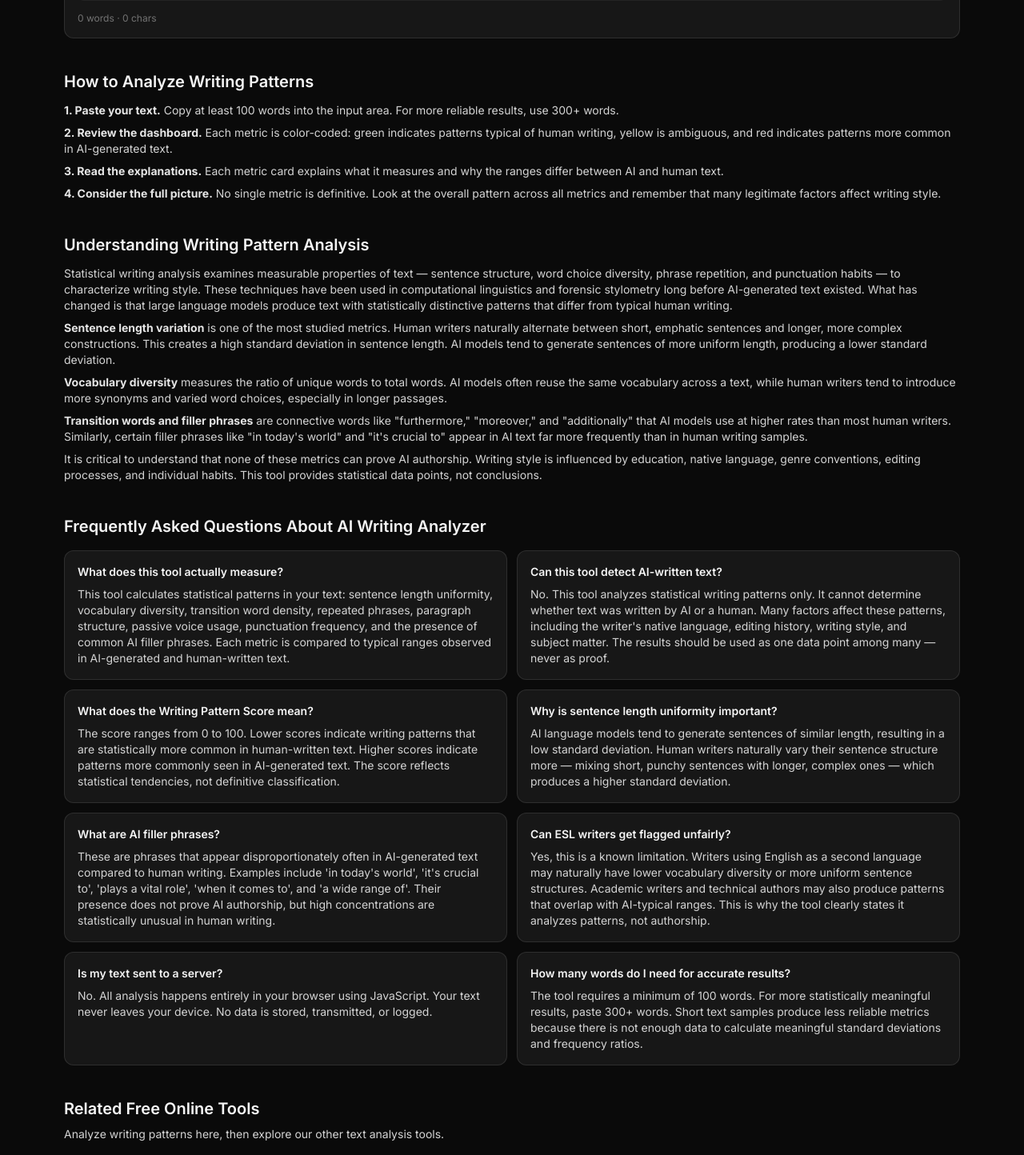
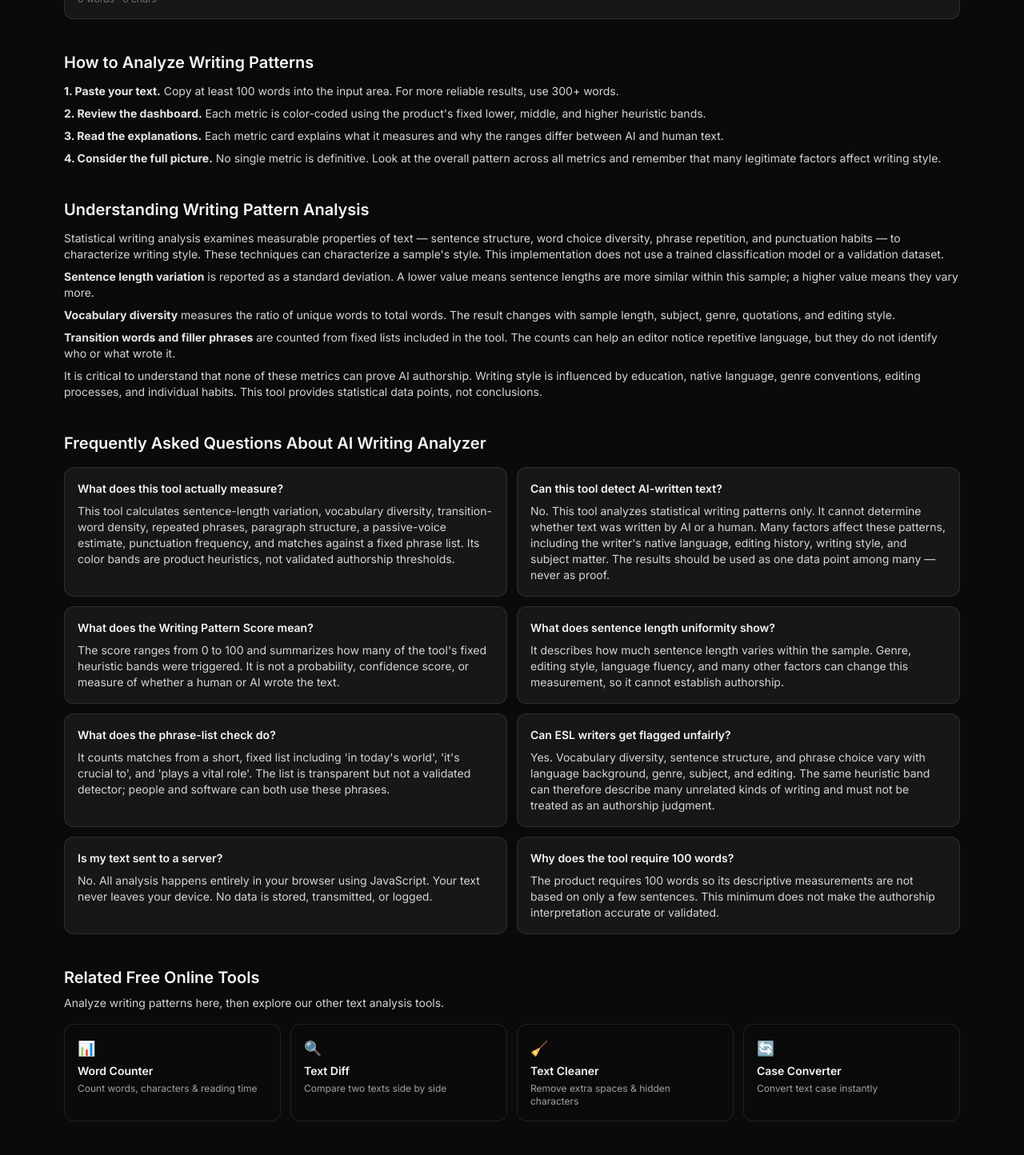
Before and after one commit to raiderj77/text-converter, a Next.js app: page /ai-writing-analyzer in a window 1280 px wide. Shown: the part 800-2244 px from the top of the page at 80% size. Built offline with nearby package versions, Linux system fonts and the light colour scheme.

Commit message:
fix AdSense readiness trust gaps (#13)

```diff
--- a/app/about/page.tsx
+++ b/app/about/page.tsx
@@ -112,9 +112,9 @@ export default function AboutPage() {
               session-recording scripts are currently disabled.
             </p>
             <p>
-              Accessibility is built in, not added on. WCAG-aware layouts, keyboard navigation that
-              works end-to-end, screen reader support. These tools should work for everyone, not
-              just people with fast connections and no assistive tech needs.
+              Accessibility is an ongoing design goal. The site uses semantic structure, visible
+              focus treatment, responsive layouts, and labeled controls, while the accessibility
+              statement records the remaining audit limitations.
             </p>
           </div>
         </section>
--- a/app/ai-writing-analyzer/page.tsx
+++ b/app/ai-writing-analyzer/page.tsx
@@ -33,7 +33,7 @@ const faqItems = [
   {
     question: "What does this tool actually measure?",
     answer:
-      "This tool calculates statistical patterns in your text: sentence length uniformity, vocabulary diversity, transition word density, repeated phrases, paragraph structure, passive voice usage, punctuation frequency, and the presence of common AI filler phrases. Each metric is compared to typical ranges observed in AI-generated and human-written text.",
+      "This tool calculates sentence-length variation, vocabulary diversity, transition-word density, repeated phrases, paragraph structure, a passive-voice estimate, punctuation frequency, and matches against a fixed phrase list. Its color bands are product heuristics, not validated authorship thresholds.",
   },
   {
     question: "Can this tool detect AI-written text?",
@@ -43,22 +43,22 @@ const faqItems = [
   {
     question: "What does the Writing Pattern Score mean?",
     answer:
-      "The score ranges from 0 to 100. Lower scores indicate writing patterns that are statistically more common in human-written text. Higher scores indicate patterns more commonly seen in AI-generated text. The score reflects statistical tendencies, not definitive classification.",
+      "The score ranges from 0 to 100 and summarizes how many of the tool's fixed heuristic bands were triggered. It is not a probability, confidence score, or measure of whether a human or AI wrote the text.",
   },
   {
-    question: "Why is sentence length uniformity important?",
+    question: "What does sentence length uniformity show?",
     answer:
-      "AI language models tend to generate sentences of similar length, resulting in a low standard deviation. Human writers naturally vary their sentence structure more — mixing short, punchy sentences with longer, complex ones — which produces a higher standard deviation.",
+      "It describes how much sentence length varies within the sample. Genre, editing style, language fluency, and many other factors can change this measurement, so it cannot establish authorship.",
   },
   {
-    question: "What are AI filler phrases?",
+    question: "What does the phrase-list check do?",
     answer:
-      "These are phrases that appear disproportionately often in AI-generated text compared to human writing. Examples include 'in today's world', 'it's crucial to', 'plays a vital role', 'when it comes to', and 'a wide range of'. Their presence does not prove AI authorship, but high concentrations are statistically unusual in human writing.",
+      "It counts matches from a short, fixed list including 'in today's world', 'it's crucial to', and 'plays a vital role'. The list is transparent but not a validated detector; people and software can both use these phrases.",
   },
   {
     question: "Can ESL writers get flagged unfairly?",
     answer:
-      "Yes, this is a known limitation. Writers using English as a second language may naturally have lower vocabulary diversity or more uniform sentence structures. Academic writers and technical authors may also produce patterns that overlap with AI-typical ranges. This is why the tool clearly states it analyzes patterns, not authorship.",
+      "Yes. Vocabulary diversity, sentence structure, and phrase choice vary with language background, genre, subject, and editing. The same heuristic band can therefore describe many unrelated kinds of writing and must not be treated as an authorship judgment.",
   },
   {
     question: "Is my text sent to a server?",
@@ -66,9 +66,9 @@ const faqItems = [
       "No. All analysis happens entirely in your browser using JavaScript. Your text never leaves your device. No data is stored, transmitted, or logged.",
   },
   {
-    question: "How many words do I need for accurate results?",
+    question: "Why does the tool require 100 words?",
     answer:
-      "The tool requires a minimum of 100 words. For more statistically meaningful results, paste 300+ words. Short text samples produce less reliable metrics because there is not enough data to calculate meaningful standard deviations and frequency ratios.",
+      "The product requires 100 words so its descriptive measurements are not based on only a few sentences. This minimum does not make the authorship interpretation accurate or validated.",
   },
 ];
 
@@ -102,7 +102,7 @@ export default function AiWritingAnalyzerPage() {
           AI Writing Pattern Analyzer
         </h1>
         <p className="tool-answer-capsule mt-2 text-[15px] leading-relaxed text-neutral-400">
-          An AI writing pattern analyzer examines text for statistical patterns common in AI-generated content, including sentence uniformity and vocabulary diversity. Paste your text below to analyze its writing patterns instantly.
+          This browser-only tool reports writing statistics and transparent heuristic flags. It does not determine whether a human or AI wrote the text.
         </p>
 
         <ToolAnswerBlock slug="ai-writing-analyzer" />
@@ -131,9 +131,8 @@ export default function AiWritingAnalyzerPage() {
             </p>
             <p>
               <strong className="text-neutral-200">2. Review the dashboard.</strong> Each
-              metric is color-coded: green indicates patterns typical of human writing,
-              yellow is ambiguous, and red indicates patterns more common in AI-generated
-              text.
+              metric is color-coded using the product&apos;s fixed lower, middle, and higher
+              heuristic bands.
             </p>
             <p>
               <strong className="text-neutral-200">3. Read the explanations.</strong> Each
@@ -157,32 +156,23 @@ export default function AiWritingAnalyzerPage() {
               Statistical writing analysis examines measurable properties of text —
               sentence structure, word choice diversity, phrase repetition, and
               punctuation habits — to characterize writing style. These techniques
-              have been used in computational linguistics and forensic stylometry
-              long before AI-generated text existed. What has changed is that
-              large language models produce text with statistically distinctive
-              patterns that differ from typical human writing.
+              can characterize a sample&apos;s style. This implementation does not use a
+              trained classification model or a validation dataset.
             </p>
             <p>
               <strong className="text-neutral-200">Sentence length variation</strong> is
-              one of the most studied metrics. Human writers naturally alternate between
-              short, emphatic sentences and longer, more complex constructions. This
-              creates a high standard deviation in sentence length. AI models tend to
-              generate sentences of more uniform length, producing a lower standard
-              deviation.
+              reported as a standard deviation. A lower value means sentence lengths are
+              more similar within this sample; a higher value means they vary more.
             </p>
             <p>
               <strong className="text-neutral-200">Vocabulary diversity</strong> measures
-              the ratio of unique words to total words. AI models often reuse the same
-              vocabulary across a text, while human writers tend to introduce more
-              synonyms and varied word choices, especially in longer passages.
+              the ratio of unique words to total words. The result changes with sample
+              length, subject, genre, quotations, and editing style.
             </p>
             <p>
               <strong className="text-neutral-200">Transition words and filler phrases</strong> are
-              connective words like &quot;furthermore,&quot; &quot;moreover,&quot; and
-              &quot;additionally&quot; that AI models use at higher rates than most human
-              writers. Similarly, certain filler phrases like &quot;in today&apos;s world&quot;
-              and &quot;it&apos;s crucial to&quot; appear in AI text far more frequently
-              than in human writing samples.
+              counted from fixed lists included in the tool. The counts can help an editor
+              notice repetitive language, but they do not identify who or what wrote it.
             </p>
             <p>
               It is critical to understand that none of these metrics can prove AI
--- a/app/cookies/page.tsx
+++ b/app/cookies/page.tsx
@@ -1,9 +1,12 @@
 import Link from "next/link";
+import type { Metadata } from "next";
 import { BreadcrumbSchema } from "@/components/seo/schema";
+import { SITE_URL } from "@/lib/config";
 
-export const metadata = {
+export const metadata: Metadata = {
   title: "Cookie and Browser Storage Policy",
   description: "How FlipMyCase uses local storage, offline cache, and cookies.",
+  alternates: { canonical: `${SITE_URL}/cookies` },
 };
 
 export default function CookiesPage() {
--- a/app/privacy/page.tsx
+++ b/app/privacy/page.tsx
@@ -1,10 +1,13 @@
 import Link from "next/link";
+import type { Metadata } from "next";
 import { BreadcrumbSchema } from "@/components/seo/schema";
+import { SITE_URL } from "@/lib/config";
 
-export const metadata = {
+export const metadata: Metadata = {
   title: "Privacy Policy",
   description:
     "How FlipMyCase handles browser-local tool input, hosting logs, local storage, and optional services.",
+  alternates: { canonical: `${SITE_URL}/privacy` },
 };
 
 export default function PrivacyPage() {
--- a/app/terms/page.tsx
+++ b/app/terms/page.tsx
@@ -1,9 +1,12 @@
+import type { Metadata } from "next";
 import { BreadcrumbSchema } from "@/components/seo/schema";
+import { SITE_URL } from "@/lib/config";
 
-export const metadata = {
+export const metadata: Metadata = {
   title: "Terms of Service",
   description:
     "Terms of Service for the Text Case Converter online tool.",
+  alternates: { canonical: `${SITE_URL}/terms` },
 };
 
 export default function TermsPage() {
--- a/components/tools/ai-writing-analyzer.tsx
+++ b/components/tools/ai-writing-analyzer.tsx
@@ -95,7 +95,7 @@ function analyze(text: string): { metrics: Metric[]; overallScore: number } {
     label: "Sentence Length Uniformity",
     value: `SD = ${sentSD.toFixed(1)} words`,
     rating: sentRating,
-    explanation: "Standard deviation of sentence lengths. AI text tends to have uniform sentence lengths (SD < 5). Human text is more varied (SD > 8).",
+    explanation: "Standard deviation of sentence lengths. This tool flags SD below 4 as low variation and SD of 7 or more as high variation. These are product heuristics, not validated authorship thresholds.",
   });
   scoreSum += sentRating === "green" ? 0 : sentRating === "yellow" ? 0.5 : 1;
   scoreCount++;
@@ -108,7 +108,7 @@ function analyze(text: string): { metrics: Metric[]; overallScore: number } {
     label: "Vocabulary Diversity",
     value: `${(ttr * 100).toFixed(1)}% unique words`,
     rating: ttrRating,
-    explanation: "Type-token ratio (unique words / total words). AI typically produces 40–60% diversity. Human writing usually exceeds 50%.",
+    explanation: "Type-token ratio (unique words / total words). This tool flags ratios below 45% as lower diversity and 55% or more as higher diversity. Text length and genre materially affect this ratio.",
   });
   scoreSum += ttrRating === "green" ? 0 : ttrRating === "yellow" ? 0.5 : 1;
   scoreCount++;
@@ -127,7 +127,7 @@ function analyze(text: string): { metrics: Metric[]; overallScore: number } {
     label: "Transition Word Density",
     value: `${transDensity.toFixed(2)}% (${transCount} found)`,
     rating: transRating,
-    explanation: "Percentage of transition words like 'furthermore', 'moreover', 'additionally'. AI text often overuses these connectors.",
+    explanation: "Percentage of a fixed list of transition words such as 'furthermore', 'moreover', and 'additionally'. The built-in thresholds are descriptive heuristics only.",
   });
   scoreSum += transRating === "green" ? 0 : transRating === "yellow" ? 0.5 : 1;
   scoreCount++;
@@ -146,7 +146,7 @@ function analyze(text: string): { metrics: Metric[]; overallScore: number } {
     label: "Repeated Phrases (3+ words)",
     value: `${repeatCount} phrase${repeatCount !== 1 ? "s" : ""} repeated 2+ times`,
     rating: repeatRating,
-    explanation: "Three-word phrases appearing multiple times. AI text tends to repeat structural phrases. Human writers vary phrasing more naturally.",
+    explanation: "Counts three-word phrases that appear at least twice. Repetition can reflect topic, genre, editing, or authorship and should be interpreted in context.",
   });
   scoreSum += repeatRating === "green" ? 0 : repeatRating === "yellow" ? 0.5 : 1;
   scoreCount++;
@@ -159,7 +159,7 @@ function analyze(text: string): { metrics: Metric[]; overallScore: number } {
     label: "Paragraph Length Variance",
     value: `SD = ${paraSD.toFixed(1)} sentences`,
     rating: paraRating,
-    explanation: "Standard deviation of paragraph lengths. AI tends to produce paragraphs of similar size. Human writing has more varied paragraph structure.",
+    explanation: "Standard deviation of paragraph lengths. The color bands show relative variation using this tool's built-in thresholds; they do not identify an author.",
   });
   scoreSum += paraRating === "green" ? 0 : paraRating === "yellow" ? 0.5 : 1;
   scoreCount++;
@@ -186,7 +186,7 @@ function analyze(text: string): { metrics: Metric[]; overallScore: number } {
     label: "Average Word Length",
     value: `${avgWordLen.toFixed(1)} chars · ${avgSyllables.toFixed(2)} syllables/word`,
     rating: wordLenRating,
-    explanation: "Average characters and syllables per word. This is an informational metric — both AI and human writing vary widely here.",
+    explanation: "Average characters and estimated syllables per word. This is an informational measurement and does not identify authorship.",
   });
 
   // 8. Em dash & semicolon frequency
@@ -200,7 +200,7 @@ function analyze(text: string): { metrics: Metric[]; overallScore: number } {
     label: "Em Dash & Semicolon Frequency",
     value: `${emDashPer100.toFixed(2)} em dashes · ${semiPer100.toFixed(2)} semicolons per 100 words`,
     rating: punctRating,
-    explanation: "AI text rarely uses em dashes and semicolons. Human writers tend to use these punctuation marks more freely.",
+    explanation: "Counts em dashes and semicolons. Punctuation frequency varies by writer, genre, language, and editing style.",
   });
   scoreSum += punctRating === "green" ? 0 : punctRating === "yellow" ? 0.5 : 1;
   scoreCount++;
@@ -217,12 +217,12 @@ function analyze(text: string): { metrics: Metric[]; overallScore: number } {
     label: "AI Filler Phrase Count",
     value: `${fillerCount} phrase${fillerCount !== 1 ? "s" : ""} detected`,
     rating: fillerRating,
-    explanation: `Phrases like "in today's world", "it's crucial to", "plays a vital role" are statistically overrepresented in AI-generated text.`,
+    explanation: `Counts a fixed list of phrases such as "in today's world", "it's crucial to", and "plays a vital role". Their presence does not establish authorship.`,
   });
   scoreSum += fillerRating === "green" ? 0 : fillerRating === "yellow" ? 0.5 : 1;
   scoreCount++;
 
-  // Overall score: 0 = very human-like patterns, 100 = very AI-like patterns
+  // Overall score: a weighted count of this product's fixed heuristic bands.
   const overallScore = scoreCount > 0 ? Math.round((scoreSum / scoreCount) * 100) : 0;
 
   return { metrics, overallScore };
@@ -256,19 +256,19 @@ export function AiWritingAnalyzerTool() {
   };
 
   const ratingLabels: Record<Rating, string> = {
-    green: "Human-typical",
-    yellow: "Ambiguous",
-    red: "AI-typical",
+    green: "Lower flag",
+    yellow: "Middle flag",
+    red: "Higher flag",
   };
 
-  const scoreLabel = overallScore <= 25 ? "Human-typical patterns" : overallScore <= 55 ? "Mixed patterns" : "AI-typical patterns";
+  const scoreLabel = overallScore <= 25 ? "Fewer heuristic flags" : overallScore <= 55 ? "Mixed heuristic flags" : "More heuristic flags";
   const scoreColor = overallScore <= 25 ? "text-emerald-400" : overallScore <= 55 ? "text-amber-400" : "text-red-400";
 
   return (
     <div className="space-y-4">
       {/* Disclaimer — TOP */}
       <div className={cx("rounded-xl border p-4 text-xs", warnBg)}>
-        <strong>Disclaimer:</strong> This tool analyzes statistical writing patterns only. It cannot determine whether text was written by AI or a human. Writing patterns are affected by many factors including ESL status, editing, and individual style. Use as one data point only — never as proof.
+        <strong>Important:</strong> This is an unvalidated heuristic, not an AI detector. It applies fixed rules to writing statistics and cannot determine authorship. Do not use the score for academic discipline, hiring, or other consequential decisions.
       </div>
 
       {/* Actions */}
@@ -313,9 +313,9 @@ export function AiWritingAnalyzerTool() {
             <div className={cx("text-4xl font-bold", scoreColor)}>{overallScore}</div>
             <div className={cx("text-sm mt-1", muted)}>{scoreLabel}</div>
             <div className={cx("flex items-center justify-center gap-4 mt-3 text-xs", muted)}>
-              <span>0 = Human-typical</span>
-              <span>50 = Mixed</span>
-              <span>100 = AI-typical</span>
+              <span>0 = fewer flags</span>
+              <span>50 = mixed flags</span>
+              <span>100 = more flags</span>
             </div>
           </div>
 
@@ -353,7 +353,7 @@ export function AiWritingAnalyzerTool() {
       {/* Disclaimer — BOTTOM */}
       {metrics.length > 0 && (
         <div className={cx("rounded-xl border p-4 text-xs", warnBg)}>
-          <strong>Disclaimer:</strong> This tool analyzes statistical writing patterns only. It cannot determine whether text was written by AI or a human. Writing patterns are affected by many factors including ESL status, editing, and individual style. Use as one data point only — never as proof.
+          <strong>Important:</strong> This is an unvalidated heuristic, not an AI detector. The score is not a probability or confidence level and should not be used for consequential decisions.
         </div>
       )}
     </div>
```
Also changed, not shown: app/accessibility/page.tsx (+14 -16 lines), app/contact/page.tsx (+6 -9 lines), scripts/quality-check.js (+13 -0 lines).
